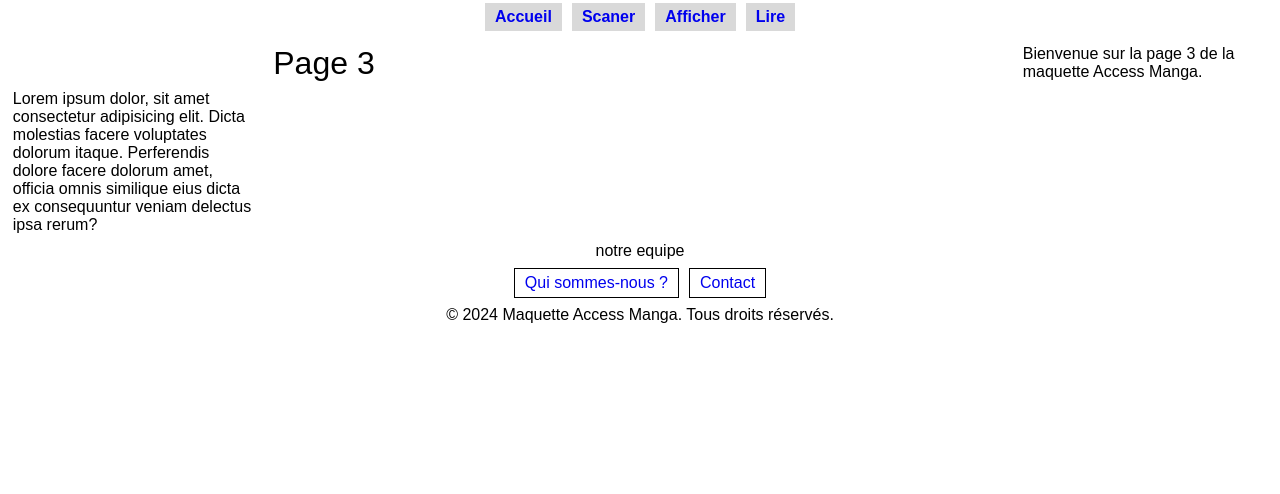
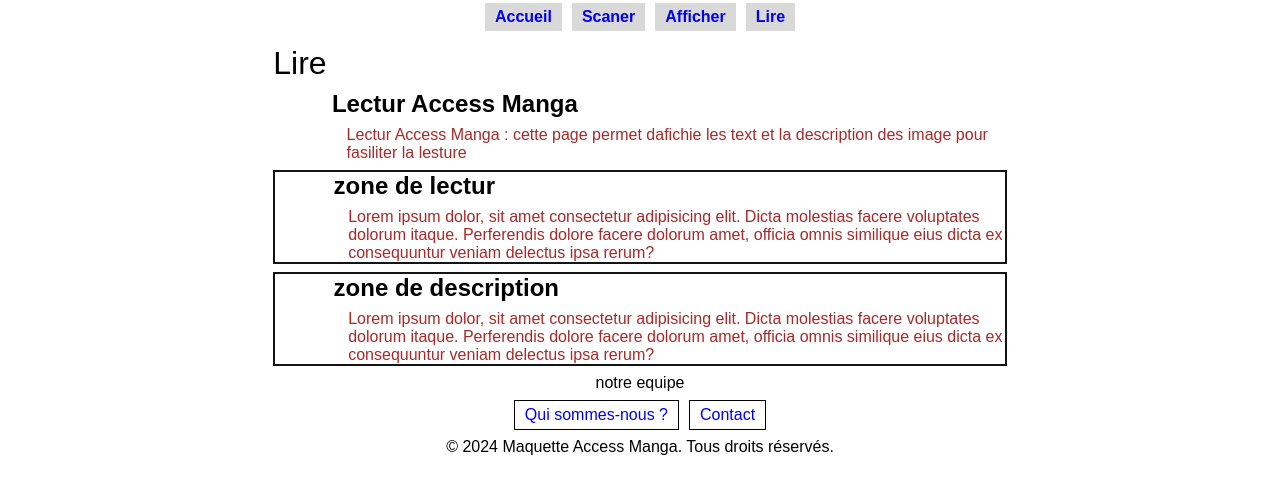
Before and after one commit to davidSoutarson/access-manga, a plain HTML site: page maquette-access-manga/html/page3.html in a window 1280 px wide. Shown: the part 144-638 px from the top of the page. Drawn offline with Linux system fonts and the light colour scheme.

Commit message:
La Maquette design des premier page V1

```diff
--- a/maquette-access-manga/html/page3.html
+++ b/maquette-access-manga/html/page3.html
@@ -7,17 +7,13 @@
     <title>Document</title>
 </head>
 <body>
-
       <header class="header">
-
         <div class="logo-container">
             <img src="../images/logo.jpg" alt="Logo Maquette Access Manga" class="logo">
         </div>
-
         <h1 class="title">Access Manga</h1>
 
          <nav class="nav">
-
             <ul class="nav-list">
                 <li class="nav-item"><a class="navpage" href="../index.html">Accueil</a></li>
                 <li class="nav-item"><a class="navpage" href="../html/page1.html">Scaner</a></li>
@@ -29,14 +25,43 @@
 
     <main class="main-content">
 
-        <h1 class="page-title">Page 3</h1>
-        <p>Bienvenue sur la page 3 de la maquette Access Manga.</p>
-        <p>
-            Lorem ipsum dolor, sit amet consectetur adipisicing elit.
-            Dicta molestias facere voluptates dolorum itaque.
-            Perferendis dolore facere dolorum amet, officia omnis similique eius dicta
-            ex consequuntur veniam delectus ipsa rerum?
-        </p>
+        <h1 class="page-title">Lire</h1>
+
+        <article class="article">
+            <h2 class="article-title">Lectur Access Manga</h2>
+
+            <p class="article-description">
+                Lectur Access Manga :
+                cette page permet dafichie les text et la description des image pour fasiliter la lesture
+            </p>
+
+        </article>
+
+        <article class="article-bor">
+
+            <h2 class="article-title"> zone de lectur</h2>
+
+            <p class="article-description">
+                Lorem ipsum dolor, sit amet consectetur adipisicing elit.
+                Dicta molestias facere voluptates dolorum itaque.
+                Perferendis dolore facere dolorum amet, officia omnis similique eius dicta
+                ex consequuntur veniam delectus ipsa rerum?
+            </p>
+
+        </article>
+
+        <article class="article-bor">
+
+            <h2 class="article-title"> zone de description</h2>
+
+            <p class="article-description">
+                Lorem ipsum dolor, sit amet consectetur adipisicing elit.
+                Dicta molestias facere voluptates dolorum itaque.
+                Perferendis dolore facere dolorum amet, officia omnis similique eius dicta
+                ex consequuntur veniam delectus ipsa rerum?
+            </p>
+
+        </article>
 
     </main>
 
```
